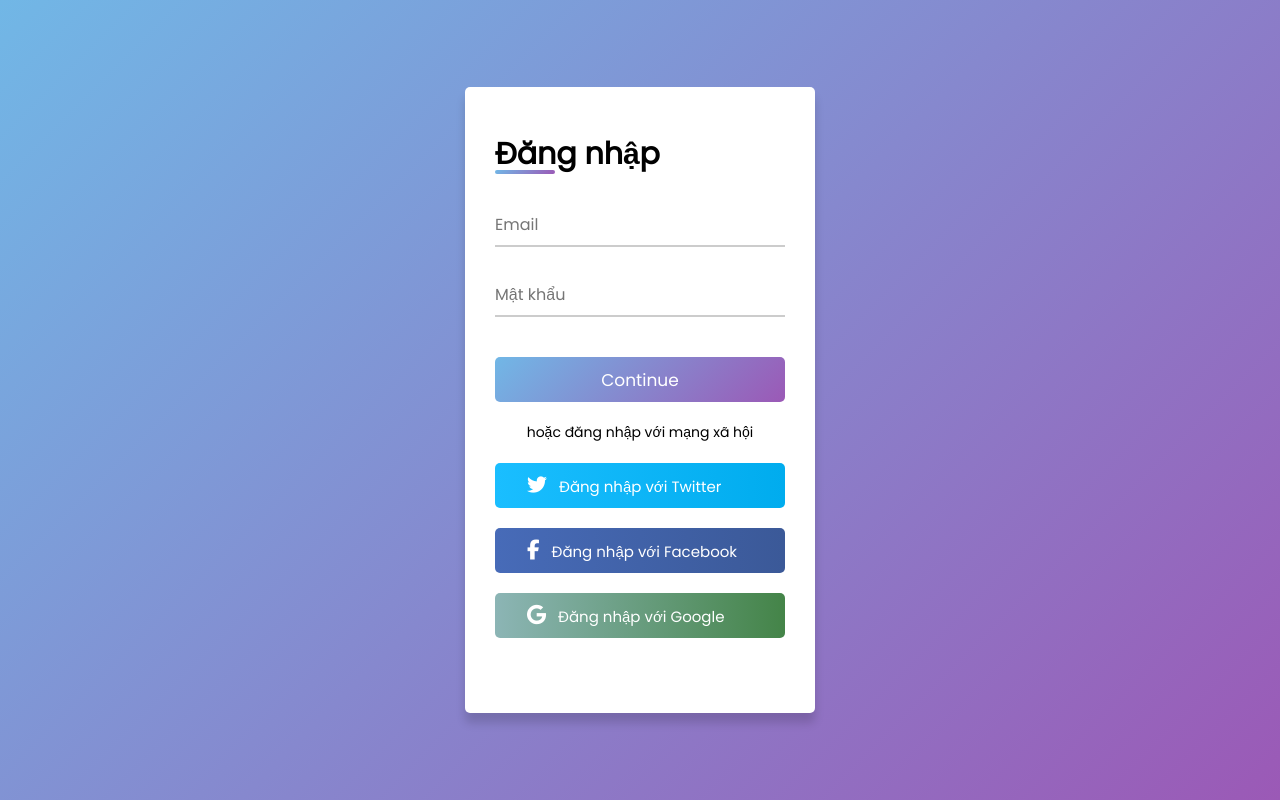
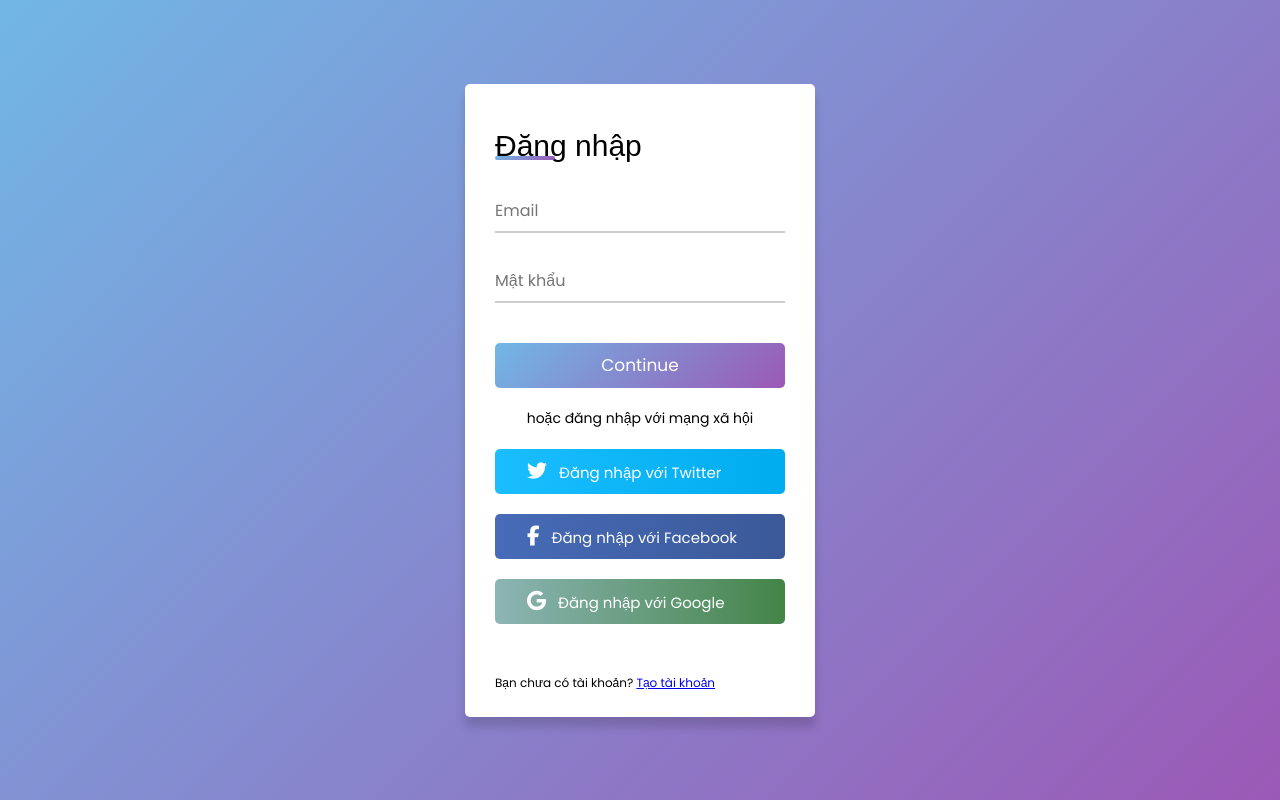
Before and after one commit to dovansonbk/Form-Dang_Nhap, a plain HTML site: page index.html in a window 1280 px wide. Drawn offline with Linux system fonts and the light colour scheme.

Commit message:
Cap nhat link

```diff
--- a/index.html
+++ b/index.html
@@ -34,6 +34,8 @@
 		<div class="google">
 			<a href="#"><i class="fab fa-google"></i>Đăng nhập với Google</a>
 		</div>
+		<div class="login_now">Bạn chưa có tài khoản?
+		<a href="https://dovansonbk.github.io/Form-Dang_ky/index.html">Tạo tài khoản</a></div>
 	</div>
 </body>
 </html>
--- a/style.css
+++ b/style.css
@@ -23,7 +23,8 @@ html,body{
 }
 .container form .title{
 	font-size: 30px;
-	font-weight: 600;
+	font-weight: 500;
+	font-family: arial;
 	margin: 20px 0 10px 0;
 	position: relative;
 }
@@ -140,3 +141,7 @@ html,body{
 .container .google a:hover{
 	background: linear-gradient(to right, #448448 0%,#8CB5B5 100%);
 }
+.container .login_now{
+	font-size: 12px;
+	padding-right: 0;
+}
```
